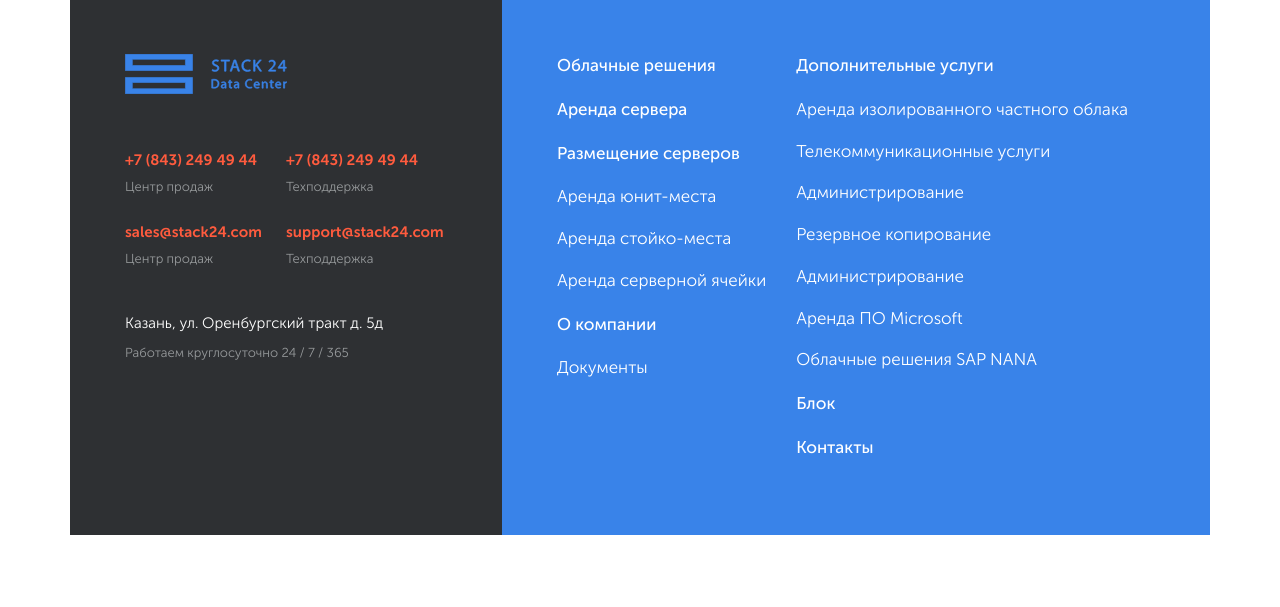
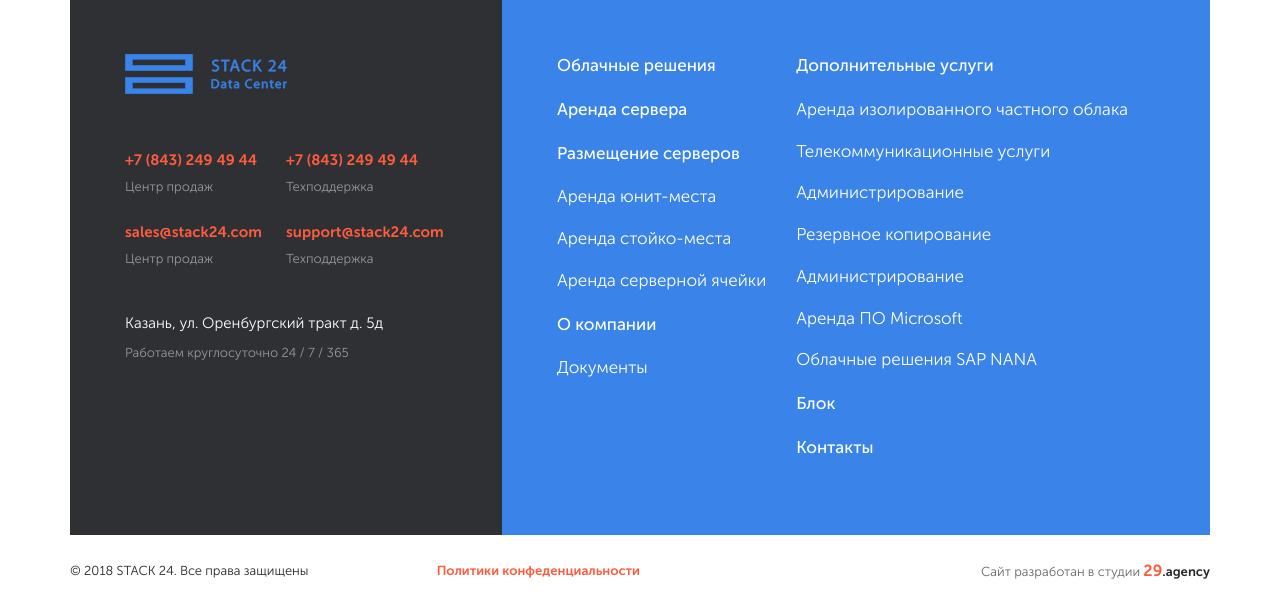
Before and after one commit to AlbertGabdullin/stack, a PHP site: page / in a window 1280 px wide. Shown: the part 5506-6113 px from the top of the page. Before the commit the page ends 6041 px from the top, so only its background shows below. Run offline with PHP 8.4, Linux system fonts and the light colour scheme.

Commit message:
add bottom line

```diff
--- a/app/index.html
+++ b/app/index.html
@@ -616,6 +616,16 @@
 				</ul>
 			</div>
 		</div>
+		<div class="footer__bottom">
+			<div class="footer__bottom-left">
+				<p class="copiryght">© 2018 STACK 24. Все права защищены</p>
+				<a href="#" class="privacy-policy">Политики конфеденциальности</a>
+			</div>
+			<div class="footer__bottom-right">
+				<div class="web-studio">Сайт разработан в студии <a href=""><span>29</span>.agency</a></div>
+			</div>
+
+		</div>
 	</footer>
 
 	<div class="border-buttons">
--- a/app/scss/footer.scss
+++ b/app/scss/footer.scss
@@ -1,6 +1,48 @@
 @import "./shared/variables";
 
 .footer {
+  flex-wrap: wrap;
+
+  &__bottom {
+    display: flex;
+    font-size: 13px;
+    width: 100%;
+    justify-content: space-between;
+    align-items: center;
+    padding-top: 25px;
+    padding-bottom: 25px;
+
+    &-left {
+      width: 50%;
+      display: flex;
+      justify-content: space-between;
+    }
+
+    &-right {
+      width: 50%;
+      text-align: right;
+    }
+  }
+
+  .privacy-policy {
+    text-decoration: none;
+    font-weight: bold;
+  }
+
+  .web-studio {
+    color: #666;
+
+    a {
+      text-decoration: none;
+      color: #252627;
+      font-weight: bold;
+
+      span {
+        color: $accent-yellow;
+        font-size: 16px;
+      }
+    }
+  }
 
   &-container {
     display: flex;
```
Also changed, not shown: app/css/main.min.css.
